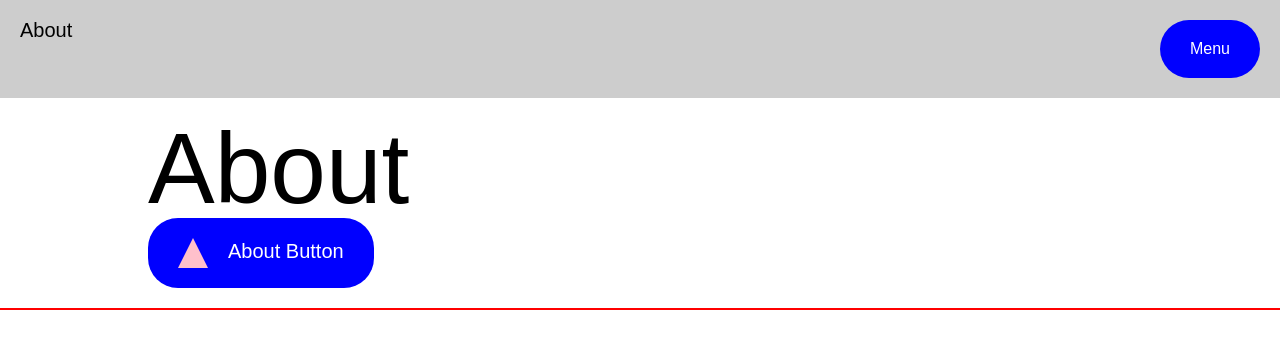
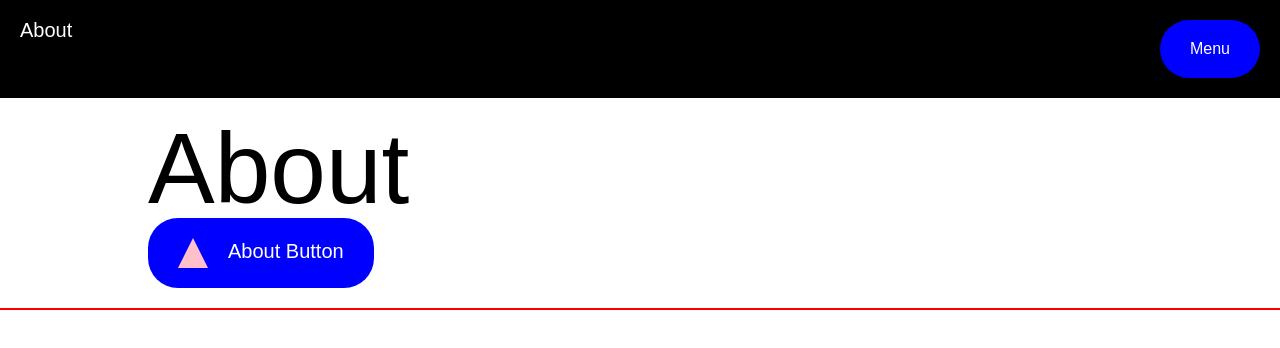
Before and after one commit to ezekielaquino/NextPreact, a Next.js app: page /about in a window 1280 px wide. Shown: the top 348 px of the page. Built offline with nearby package versions, Linux system fonts and the light colour scheme.

Commit message:
Tweaks Header
- Having inline styles as a variants object and applied inline has some use cases, but its more straight forward to just style it via a css class--- its a 'variant' anyway

```diff
--- a/components/Header.js
+++ b/components/Header.js
@@ -39,23 +39,10 @@ class Header extends Component {
   render() {
     // Let's destructure the props
     const {variant, title} = this.props;
-    const variants = {
-      dark: {
-        backgroundColor: '#000',
-        color: '#FFF'
-      },
-      light: {
-        backgroundColor: '#cdcdcd',
-        color: '#000'
-      }
-    }
 
     return (
       <header
-        style={{
-          backgroundColor: variants[variant].backgroundColor,
-          color: variants[variant].color
-        }}>
+        className={variant}>
 
         <h1>
           {/*
@@ -81,6 +68,14 @@ class Header extends Component {
             justify-content: space-between;
             position: relative;
           }
+          .dark {
+            background-color: #000;
+            color: #FFF;
+          }
+          .light {
+            background-color: #CDCDCD;
+            color: #000;
+          }
         `}</style>
       </header>
     )
--- a/pages/about.js
+++ b/pages/about.js
@@ -8,7 +8,8 @@ import Button from '../components/Button';
 const AboutPage = () => (
   <PageWrapper>
     <Header
-      title="About" />
+      title="About"
+      variant="dark"/>
 
     <Section>
       <Title
```
